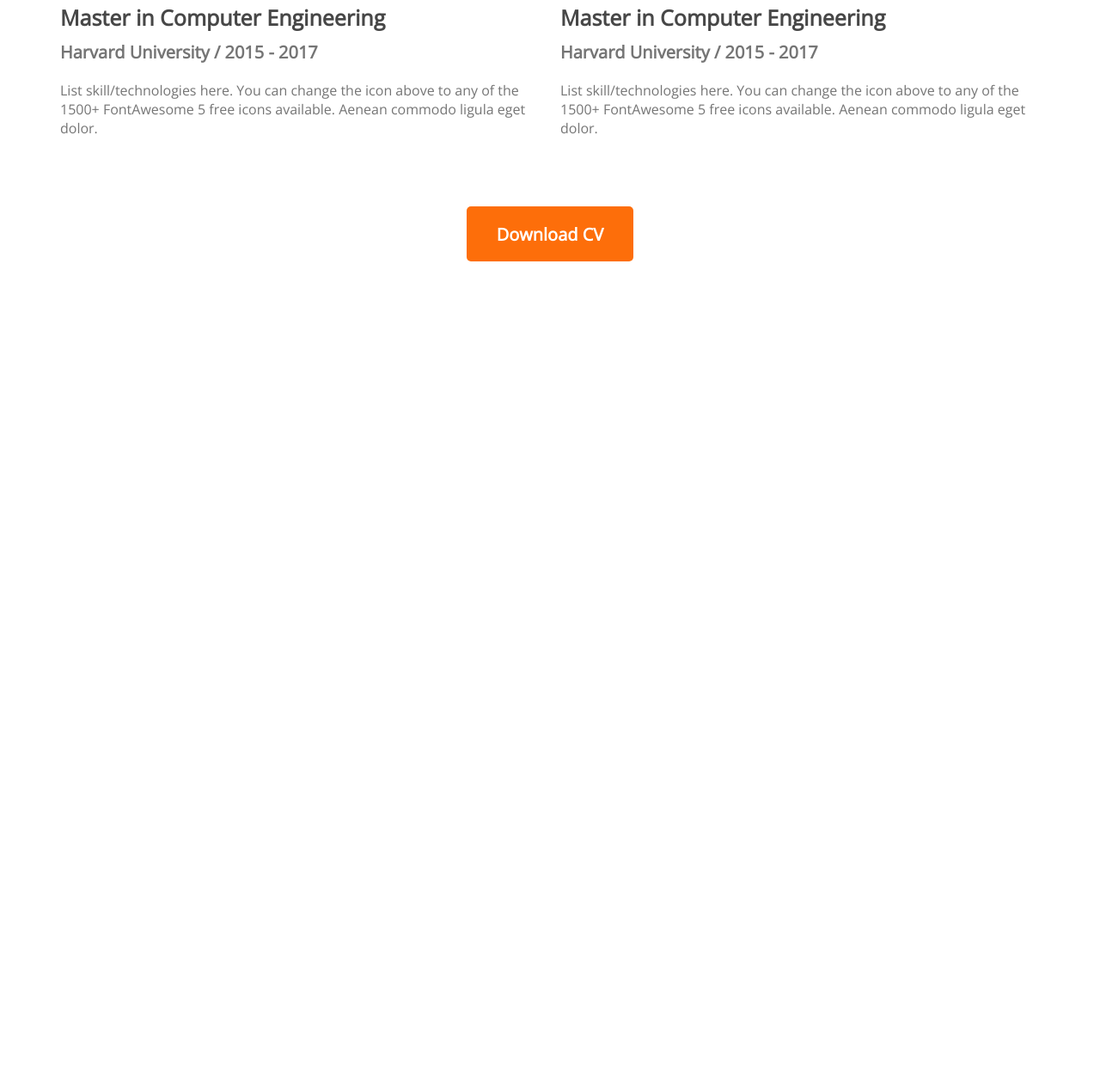
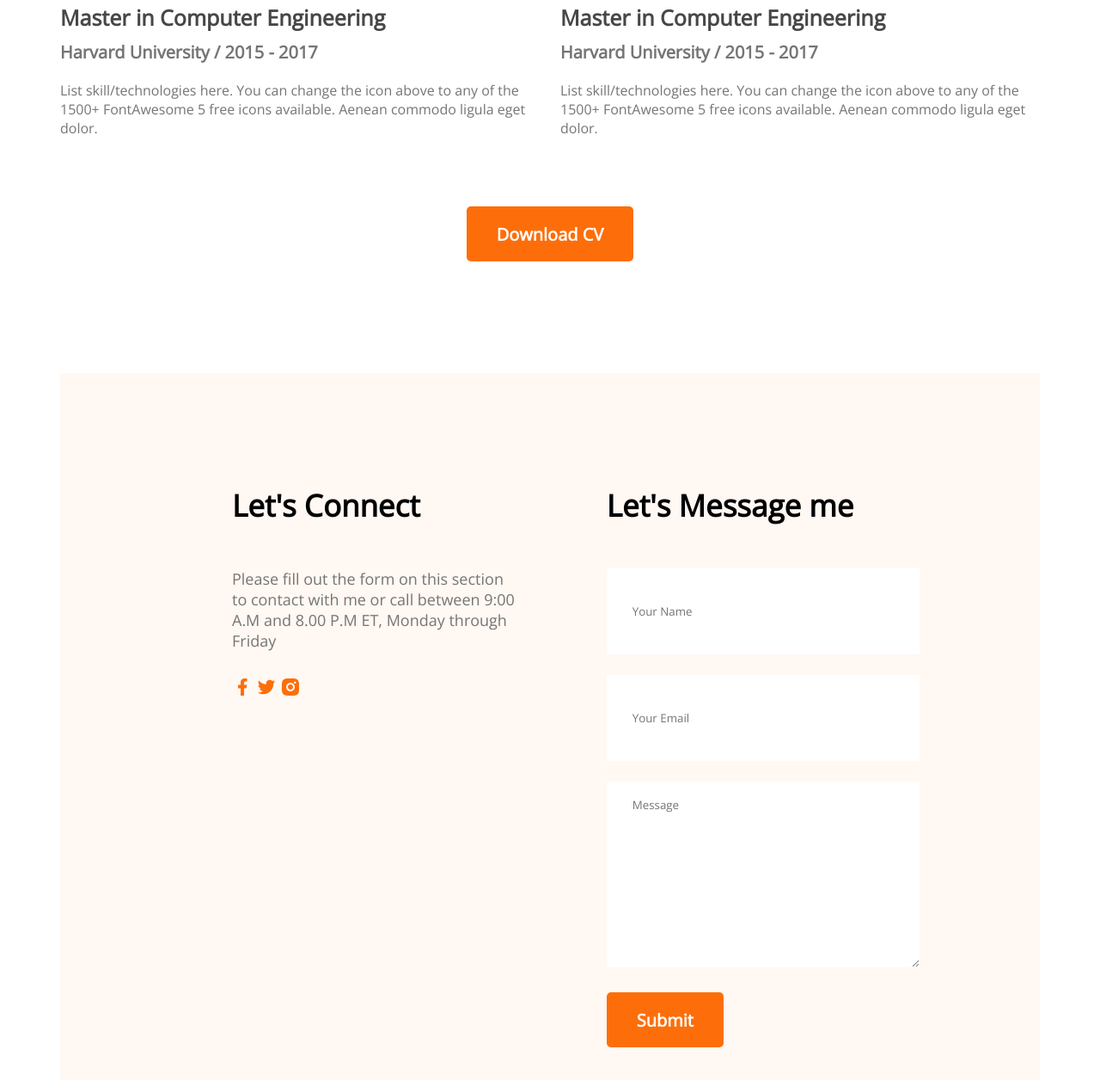
Before and after one commit to eshikaalam/developer-portfolio, a plain HTML site: page index.html in a window 1280 px wide. Shown: the part 2747-4003 px from the top of the page at 86% size. Before the commit the page ends 3051 px from the top, so only its background shows below. Drawn offline with nearby package versions, Linux system fonts and the light colour scheme.

Commit message:
added contacts information

```diff
--- a/index.html
+++ b/index.html
@@ -137,6 +137,26 @@
             </div>
 
         </section>
+        <!-- contact section -->
+        <section class="contact">
+            <div>
+                <h3 class="section-title">Let's Connect</h3>
+                <p class="section-description">Please fill out the form on this section to contact with me or call between 9:00 A.M and 8.00 P.M ET, Monday through Friday</p>
+                <a href=""><img src="images/icons/facebook.png" alt=""></a>
+                <a href=""><img src="images/icons/twitter.png" alt=""></a>
+                <a href=""><img src="images/icons/insta.png" alt=""></a>
+            </div>
+            <div>
+                <h3 class="section-title">Let's Message me</h3>
+                <form action="">
+                    <input type="text" name="" id="" placeholder="Your Name">
+                    <input type="email" name="" id="" placeholder="Your Email">
+                    <textarea name="text" id="" cols="30" rows="10" placeholder="Message"></textarea>
+                    <input class="btn-primary" type="submit" value="Submit">
+                </form>
+            </div>
+
+        </section>
     </main>
     <footer>
 
--- a/styles/portfolio.css
+++ b/styles/portfolio.css
@@ -158,3 +158,28 @@ section{
     margin-top: 50px;
     text-align: center;
 }
+/* contact styles */
+.contact{
+    display: flex;
+    gap: 100px;
+    background: #FFF8F3;
+    padding: 130px 200px;
+}
+/* .contact p{
+    margin-bottom: 30px;
+} */
+.contact .section-title{
+    text-align: left;
+}
+.contact input[type="text"],input[type="email"],textarea{
+    margin-bottom: 24px;
+    border: 0;
+    width: 100%;
+    padding: 18px 30px;
+}
+.contact a{
+    text-decoration: none;
+}
+input{
+    height: 64px;
+}
```
